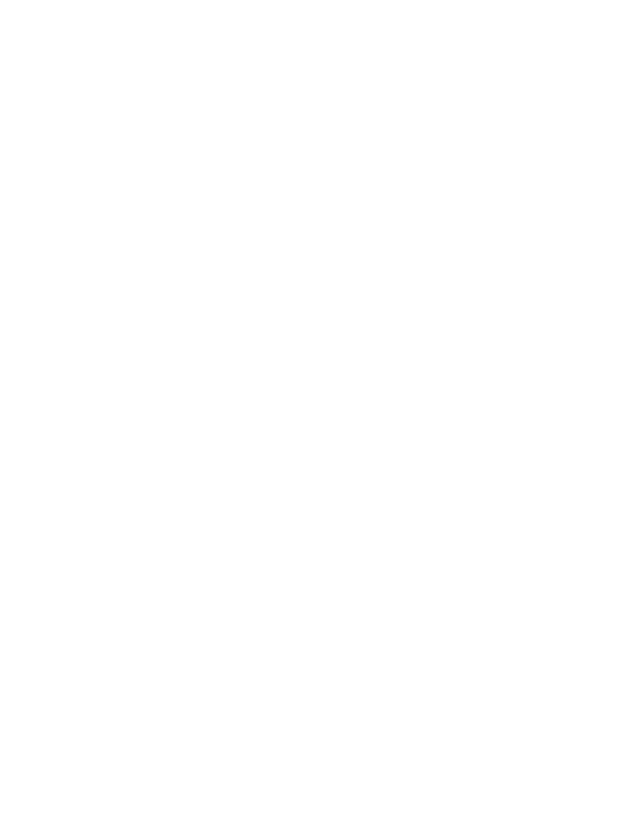
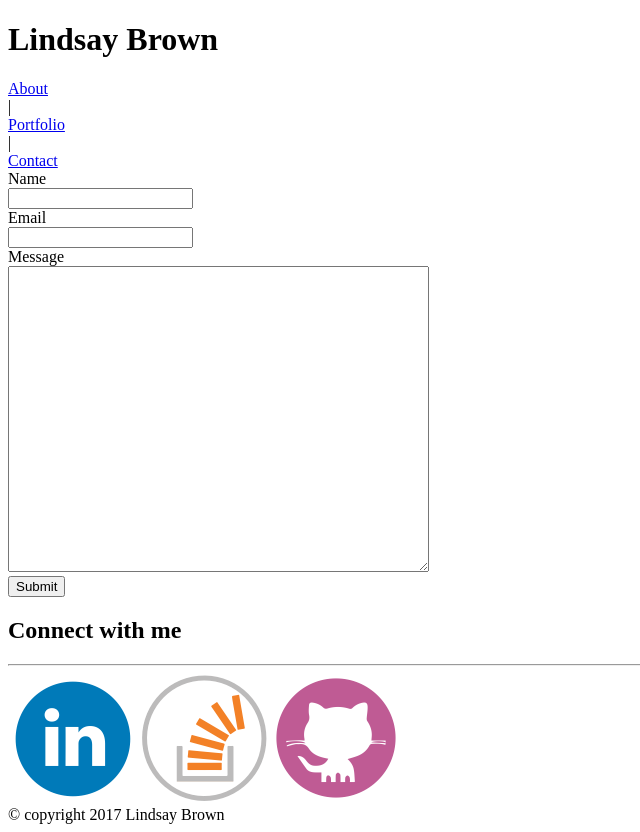
Before and after one commit to lindsayluwho/Basic-Portfolio, a plain HTML site: page contact.html in a window 1280 px wide. Shown: the whole page, without its empty margins (0-640 px from the left). Before the commit the page ends 800 px from the top, so only its background shows below. Drawn offline with Linux system fonts and the light colour scheme.

Commit message:
changes to portfolio, contact.html

```diff
--- a/contact.html
+++ b/contact.html
@@ -0,0 +1,80 @@
+<!DOCTYPE html>
+<html lang="en">
+<head>
+
+	<meta charset="UTF-8">
+
+		<title>Contact | Portfolio | Lindsay Brown</title>
+
+</head>
+
+<body>
+
+	<header>
+		<h1>Lindsay Brown</h1>
+		<div>
+			<a href="index.html">About</a>
+		</div> |
+		<div>
+			<a href="portfolio.html">Portfolio</a>
+		</div> |
+		<div>
+			<a href="contact.html">Contact</a>
+		</div>
+
+	</header>
+
+	<div class="contact">
+		<form>
+
+			Name
+
+			<br>
+
+			<input type="text" name="name">
+
+			<br>
+
+			Email
+
+			<br>
+
+			<input type="email" name=
+			"email">
+
+			<br>
+
+			Message
+
+			<br>
+
+			<textarea name="message" rows="20" cols="50">
+			</textarea>
+
+			<br>
+
+			<input type="submit" value="Submit">
+
+		</form>
+
+
+	<div class="social">
+
+		<h2> Connect with me</h2>
+
+		<hr>
+
+		<a href="https://linkedin.com/in/lindsaychristinejackson"><img src="assets/images/if_linkedin_circle_color_107178.png" alt="LinkedIn" id="linkedin"></a>
+
+		<a href="https://stackoverflow.com"><img src="assets/images/if_stackoverflow_1220302.png" alt="Stackoverflow" id="stackoverflow"></a>
+
+		<a href="https://github.com/lindsayluwho"><img src="assets/images/if_github_1107228.png" alt="Github" id="github"></a>
+
+	</div>
+
+<footer>
+	© copyright 2017 Lindsay Brown
+</footer>
+
+</body>
+</html>
```
Also changed, not shown: portfolio.html (+1 -1 lines), 1 other file.
